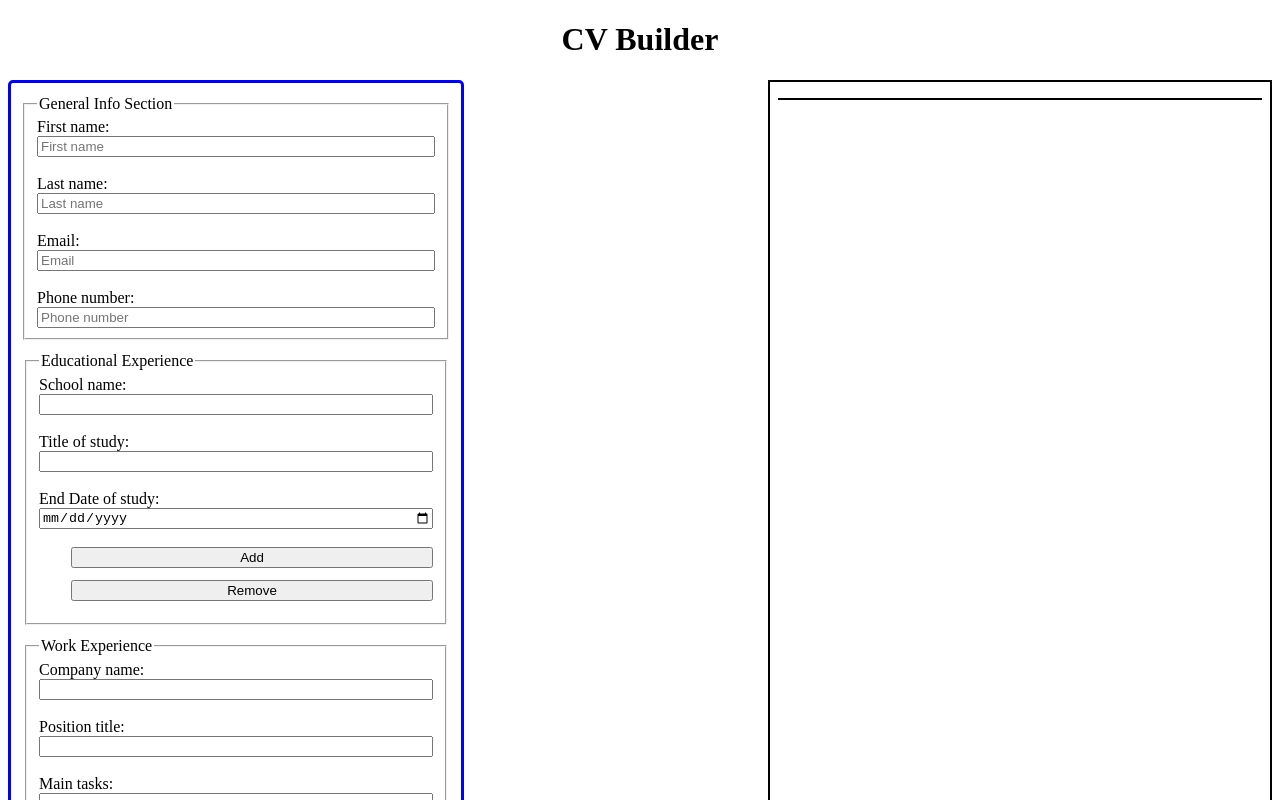
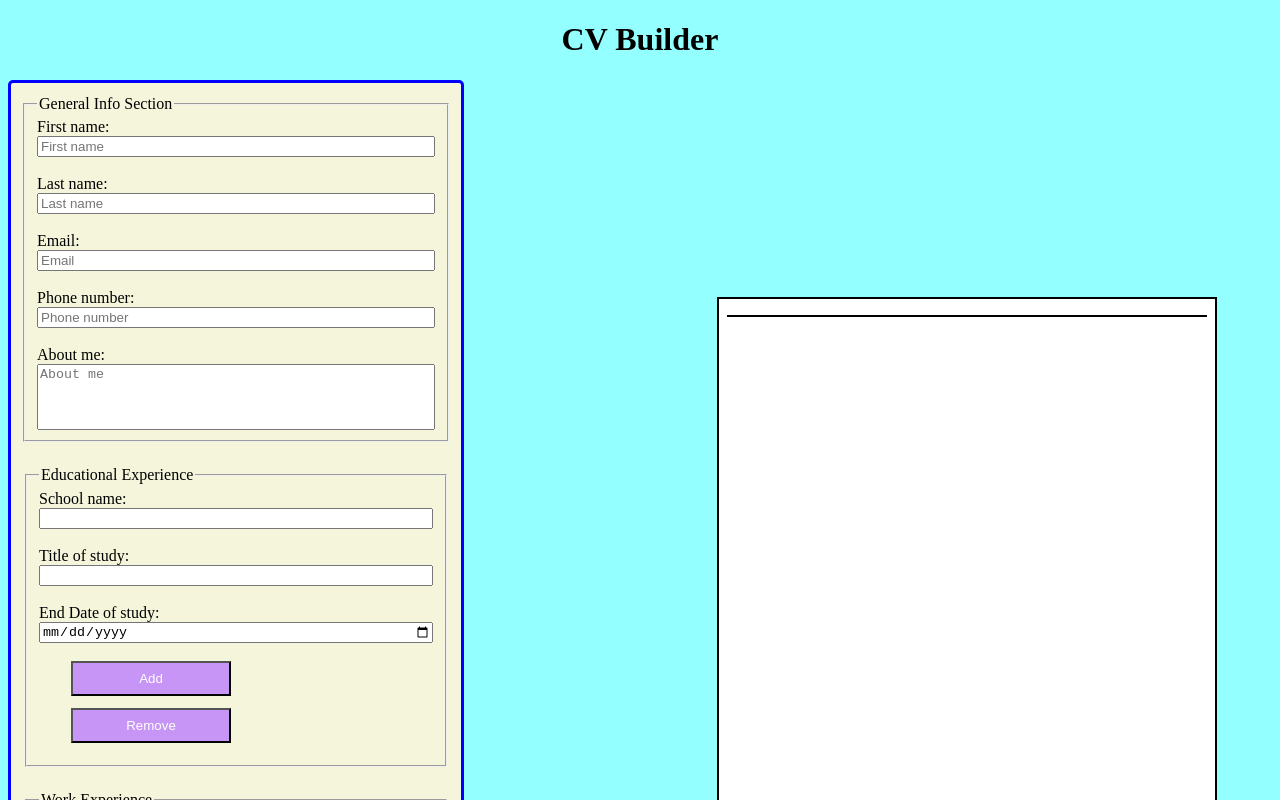
Before and after one commit to fahime10/CV-Project, a React (Create React App) app: page / in a window 1280 px wide. Shown: the top 800 px of the page. Built offline with nearby package versions, Linux system fonts and the light colour scheme.

Commit message:
Implemented buttons to navigate edit and submit CV

```diff
--- a/src/App.js
+++ b/src/App.js
@@ -17,6 +17,7 @@ class App extends Component {
         lastName: "",
         email: "",
         phone: "",
+        aboutMe: "",
       },
       eduExp: {
         school: {
@@ -57,6 +58,7 @@ class App extends Component {
           lastName: this.state.genInfo.lastName,
           email: this.state.genInfo.email,
           phone: this.state.genInfo.phone,
+          aboutMe: this.state.genInfo.aboutMe,
         },
       });
     } else if (e.target.id === "last-name") {
@@ -66,6 +68,7 @@ class App extends Component {
           lastName: e.target.value,
           email: this.state.genInfo.email,
           phone: this.state.genInfo.phone,
+          aboutMe: this.state.genInfo.aboutMe,
         },
       });
     } else if (e.target.id === "email") {
@@ -75,6 +78,17 @@ class App extends Component {
           lastName: this.state.genInfo.lastName,
           email: e.target.value,
           phone: this.state.genInfo.phone,
+          aboutMe: this.state.genInfo.aboutMe,
+        },
+      });
+    } else if (e.target.id === "phone-number") {
+      this.setState({
+        genInfo: {
+          firstName: this.state.genInfo.firstName,
+          lastName: this.state.genInfo.lastName,
+          email: this.state.genInfo.email,
+          phone: e.target.value,
+          aboutMe: this.state.genInfo.aboutMe,
         },
       });
     } else {
@@ -83,7 +97,8 @@ class App extends Component {
           firstName: this.state.genInfo.firstName,
           lastName: this.state.genInfo.lastName,
           email: this.state.genInfo.email,
-          phone: e.target.value,
+          phone: this.state.genInfo.phone,
+          aboutMe: e.target.value,
         },
       });
     }
@@ -308,25 +323,39 @@ class App extends Component {
   }
 }
 
+submitCV(e) {
+  e.preventDefault();
+
+  document.querySelector(".edit-form").style.display = "none";
+  document.querySelector(".container").style.flexDirection = "column";
+  document.querySelector(".edit-cv").style.display = "block";
+}
+
+editCV() {
+  document.querySelector(".edit-form").style.display = "flex";
+  document.querySelector(".container").style.flexDirection = "";
+  document.querySelector(".edit-cv").style.display = "none";
+}
+
   render() {
     return (
       <>
       <h1>CV Builder</h1>
       <div className="container">
         <div className="edit-form">
-          <form>
           <GeneralInfo handleChangeInfo={this.onInputInfo} />
           <EduExp handleChangeEdu={this.onInputEdu} onClickAddEd={this.onClickAddEd} onClickRemoveEd={this.onClickRemoveEd} />
           <WorkExp handleChangeWork={this.onInputWork} onClickAddWork={this.onClickAddWrk} onClickRemoveWork={this.onClickRemoveWrk} />
-          <button type="submit" className="submit-cv">Submit the information</button>
-          </form>
+          <button type="submit" className="submit-cv" onClick={this.submitCV}>Submit the information</button>
         </div>
         <div className="cv">
           <CVGenInfo firstName={this.state.genInfo.firstName} lastName={this.state.genInfo.lastName}
-                      email={this.state.genInfo.email} phone={this.state.genInfo.phone} />
+                      email={this.state.genInfo.email} phone={this.state.genInfo.phone}
+                      aboutMe={this.state.genInfo.aboutMe} />
           <CVEduExp schools={this.state.eduExp.schools} />
           <CVWorkExp jobs={this.state.workExp.jobs} />
         </div>
+        <button type="button" className="edit-cv" onClick={this.editCV}>Edit CV</button>
       </div>
       </>
     );
--- a/src/components/CVGenInfo.js
+++ b/src/components/CVGenInfo.js
@@ -2,12 +2,13 @@ import React, { Component } from "react";
 
 export class CVGenInfo extends Component {
     render() {
-        const { firstName, lastName, email, phone } = this.props;
+        const { firstName, lastName, email, phone, aboutMe } = this.props;
         return (
             <div className="gen-info">
                 <p>{firstName} {lastName}</p>
                 <p>{email}</p>
                 <p>{phone}</p>
+                <p>{aboutMe}</p>
             </div>
         );
     }
--- a/src/components/GeneralInfo.js
+++ b/src/components/GeneralInfo.js
@@ -43,6 +43,16 @@ export class GeneralInfo extends Component {
                     id="phone-number"
                     placeholder="Phone number"
                     required={true}
+                    maxLength={16}
+                    onChange={handleChangeInfo}
+                />
+                <br />
+                <label htmlFor="about-me">About me: </label>
+                <textarea
+                    id="about-me"
+                    rows={4}
+                    placeholder="About me"
+                    required={true}
                     onChange={handleChangeInfo}
                 />
             </fieldset>
--- a/src/styles/main.css
+++ b/src/styles/main.css
@@ -1,10 +1,25 @@
+body {
+  background-color: rgb(148, 255, 255);
+}
+
 h1, h3 {
   text-align: center;
 }
 
 .container {
   display: flex;
-  justify-content: space-between;
+  align-items: center;
+}
+
+.container .edit-cv {
+  display: none;
+  padding: 1rem;
+  width: 100px;
+  text-align: center;
+  margin-top: 1rem;
+  background-color: rgb(51, 172, 51);
+  border-radius: 5px;
+  color: white;
 }
 
 fieldset {
@@ -18,10 +33,15 @@ fieldset {
   border: 3px solid blue;
   border-radius: 5px;
   min-width: 450px;
+  background-color: beige;
 }
 
 .edit-form button {
-  margin: 0 0 0.75rem 2rem;
+  margin: 0 0.75rem 0.75rem 2rem;
+  background-color: rgb(199, 149, 245);
+  color: white;
+  padding: 0.5rem;
+  max-width: 10rem;
 }
 
 .info {
@@ -37,8 +57,13 @@ fieldset {
 }
 
 .cv {
+  margin-left: 20%;
   border: 2px solid black;
-  min-width: 500px;
+  box-sizing: border-box;
+  width: 500px;
+  min-height: 100vh;
+  word-wrap: break-word;
+  background-color: white;
 }
 
 .gen-info {
```
